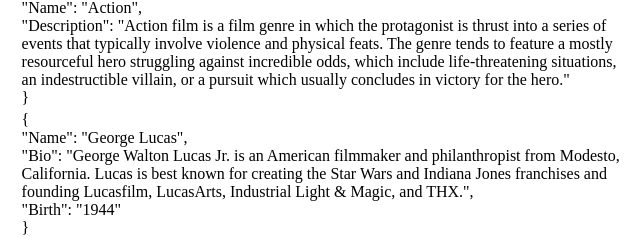
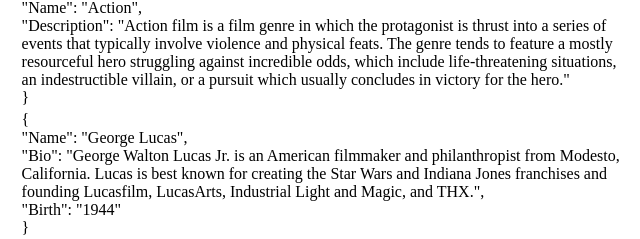
Before and after one commit to Kirkenstocks/movie_api, a website: page public/documentation.html in a window 1280 px wide. Shown: the part 713-952 px from the top of the page, 640-1280 px from the left. Drawn offline with Linux system fonts and the light colour scheme.

Commit message:
Replaced '&' character

```diff
--- a/public/documentation.html
+++ b/public/documentation.html
@@ -48,7 +48,7 @@
                         },<br>
                         "Director": {<br>
                             "Name": "George Lucas",<br>
-                            "Bio": "George Walton Lucas Jr. is an American filmmaker and philanthropist from Modesto, California. Lucas is best known for creating the Star Wars and Indiana Jones franchises and founding Lucasfilm, LucasArts, Industrial Light & Magic, and THX.",<br>
+                            "Bio": "George Walton Lucas Jr. is an American filmmaker and philanthropist from Modesto, California. Lucas is best known for creating the Star Wars and Indiana Jones franchises and founding Lucasfilm, LucasArts, Industrial Light and Magic, and THX.",<br>
                             "Birth": "1944"<br>
                         },<br>
                         "_id": "6536b65f9e120e8a1849575f",<br>
@@ -82,7 +82,7 @@
                 <td>
                     {<br>
                         "Name": "George Lucas",<br>
-                        "Bio": "George Walton Lucas Jr. is an American filmmaker and philanthropist from Modesto, California. Lucas is best known for creating the Star Wars and Indiana Jones franchises and founding Lucasfilm, LucasArts, Industrial Light & Magic, and THX.",<br>
+                        "Bio": "George Walton Lucas Jr. is an American filmmaker and philanthropist from Modesto, California. Lucas is best known for creating the Star Wars and Indiana Jones franchises and founding Lucasfilm, LucasArts, Industrial Light and Magic, and THX.",<br>
                         "Birth": "1944"<br>
                     }
                 </td>
```
